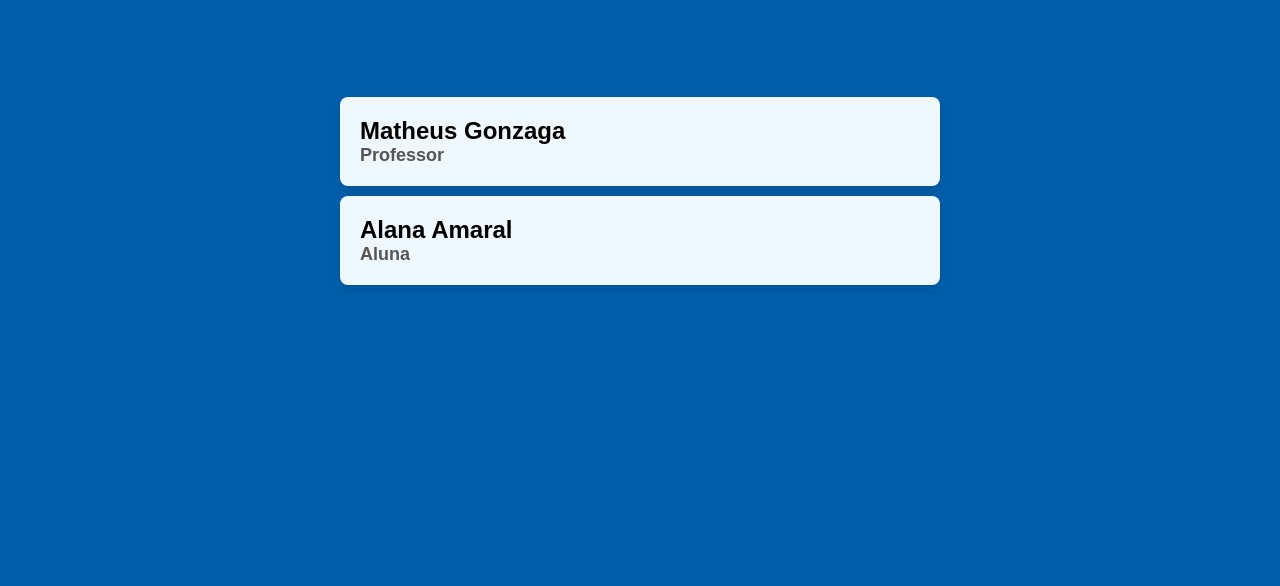
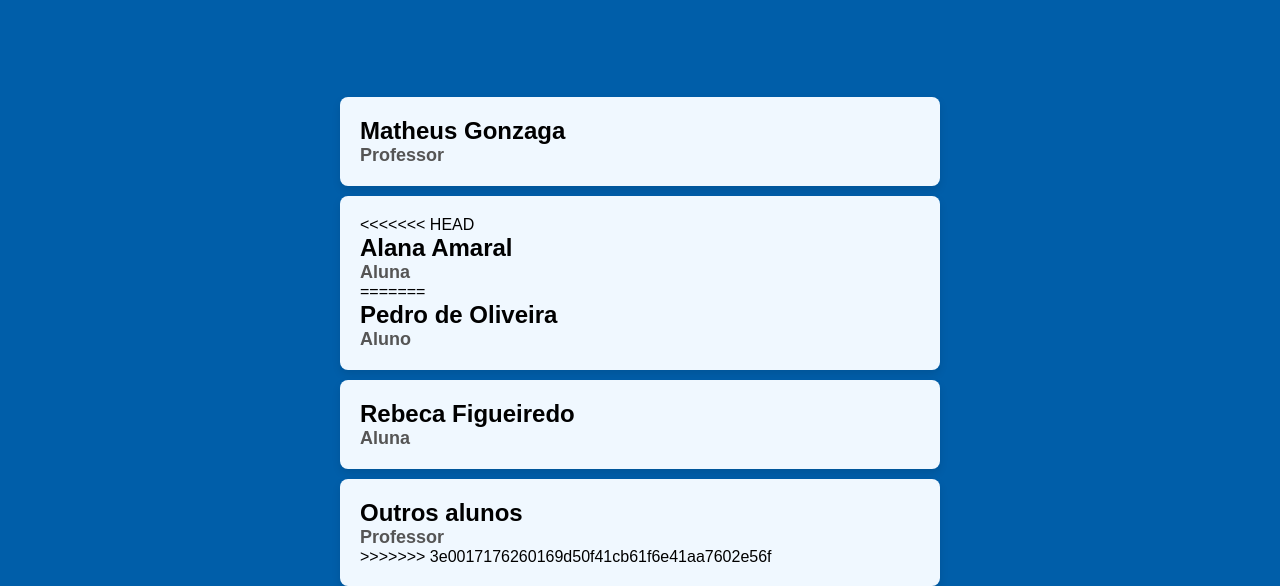
Before and after one commit to matheusg33/senai, a plain HTML site: page index.html in a window 1280 px wide. Shown: the part 354-940 px from the top of the page. Before the commit the page ends 800 px from the top, so only its background shows below. Drawn offline with Linux system fonts and the light colour scheme.

Commit message:
Add index

```diff
--- a/index.html
+++ b/index.html
@@ -28,8 +28,21 @@
                 <h3>Professor</h3>
             </article>
             <article class="nomes">
+<<<<<<< HEAD
                 <h2>Alana Amaral</h2>
                 <h3>Aluna</h3>
+=======
+                <h2>Pedro de Oliveira</h2>
+                <h3>Aluno</h3>
+            </article>
+            <article class="nomes">
+                <h2>Rebeca Figueiredo</h2>
+                <h3>Aluna</h3>
+            </article>
+            <article class="nomes">
+                <h2>Outros alunos</h2>
+                <h3>Professor</h3>
+>>>>>>> 3e0017176260169d50f41cb61f6e41aa7602e56f
             </article>
         </section>
     </div>
```
